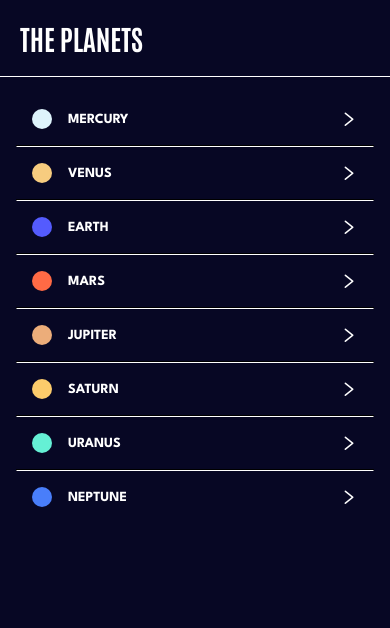
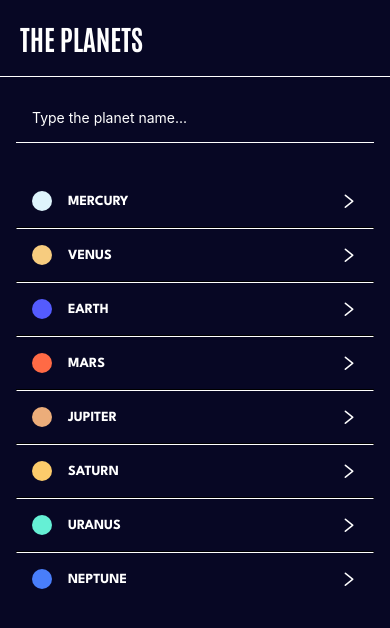
Before and after one commit to ma-foyez/planet-app, a React Native app: screen /Home in a window 390 px wide. Shown: the top 628 px of the page. Built offline with nearby package versions, Linux system fonts and the light colour scheme.

Commit message:
search functionality add

```diff
--- a/src/screens/Details.js
+++ b/src/screens/Details.js
@@ -48,6 +48,7 @@ export default function Details({ navigation, route }) {
         </View>
     )
 }
+
 
 const styles = StyleSheet.create({
     container: {
--- a/src/screens/Home.js
+++ b/src/screens/Home.js
@@ -1,5 +1,5 @@
-import { FlatList, Pressable, StyleSheet, View } from 'react-native'
-import React from 'react'
+import { FlatList, Pressable, StyleSheet, TextInput, View } from 'react-native'
+import React, { useState } from 'react'
 import Text from '../components/text/Text'
 import PlanetHeader from './../components/PlanetHeader';
 import { colors } from '../theme/colors';
@@ -8,12 +8,33 @@ import { spacing } from '../theme/spacing';
 import { AntDesign } from '@expo/vector-icons';
 
 export default function Home({ navigation }) {
+
+    const [planetData, setPlanetData] = useState(PLANET_LIST);
+    const searchFilter = (text) => {
+        const filteredList = PLANET_LIST.filter((planet) => {
+            const planetName = planet.name.toLowerCase();
+            const inputText = text.toLowerCase();
+            return planetName.indexOf(inputText) > -1;
+        });
+        setPlanetData(filteredList);
+    }
+
     return (
 
         <View style={styles.container}>
             <PlanetHeader />
+
+            <TextInput
+                placeholder='Type the planet name...'
+                placeholderTextColor={colors.white}
+                autoCorrect={false} style={styles.searchInput}
+                onChangeText={(text) => searchFilter(text)}
+            />
+
+            {
+                planetData.length > 0 ?
                     <FlatList
-                data={PLANET_LIST}
+                        data={planetData}
                         contentContainerStyle={styles.list}
                         keyExtractor={(item) => item.name}
                         renderItem={({ item }) => {
@@ -30,7 +51,10 @@ export default function Home({ navigation }) {
                             )
                         }}
                         ItemSeparatorComponent={() => <View style={styles.separator}></View>}
-            />
+                    /> :
+                    <Text preset='small' style={{margin: spacing[4], textAlign: 'center'}}>No Matching Records Found!</Text>
+            }
+
         </View>
     )
 }
@@ -61,6 +85,13 @@ const styles = StyleSheet.create({
     separator: {
         borderBottomColor: colors.white,
         borderWidth: 0.5
+    },
+    searchInput: {
+        padding: spacing[4],
+        color: colors.white,
+        borderBottomWidth: 1,
+        borderBottomColor: colors.white,
+        margin: spacing[4]
     }
 
 })
```
Lines whose indentation alone changed are shown as unchanged.
